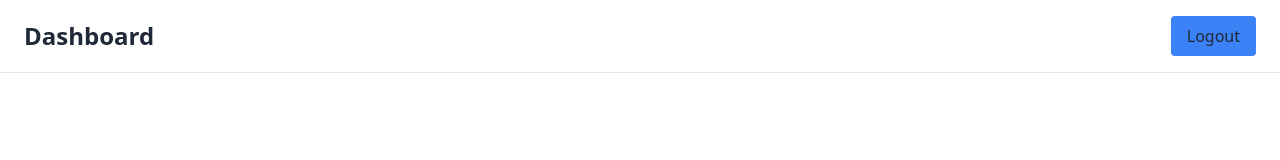
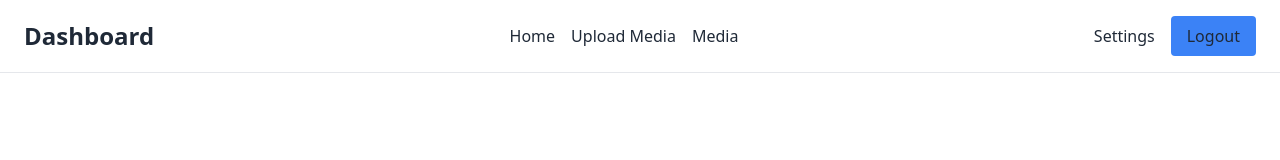
Before and after one commit to rashodkorala/bandumanamperi, a Next.js app: page /uploadMedia in a window 1280 px wide. Shown: the top 160 px of the page. Built offline with nearby package versions, Linux system fonts and the light colour scheme; no server answers.

Commit message:
add nav and update upload

```diff
--- a/src/Components/NavBar.tsx
+++ b/src/Components/NavBar.tsx
@@ -1,6 +1,7 @@
 import router from 'next/router';
 import React from 'react'
 import { logout } from '@/src/Controller/authController';
+import Link from 'next/link';
 
 type Props = {}
 
@@ -24,12 +25,31 @@ const NavBar = (props: Props) => {
   return (
     <div className="flex justify-between items-center py-4 px-6 border-b border-gray-200 dark:border-gray-900 bg-white dark:bg-black">
                 <h1 className="text-2xl font-semibold">Dashboard</h1>
-                <button
+                <div className='flex flex-row gap-4'>
+                    <Link href="/">
+                       Home
+                    </Link>
+
+                    <Link href="/uploadMedia">
+                          Upload Media
+                    </Link>
+
+                    <Link href="/viewAllMedia">
+                        Media
+                    </Link>
+
+                </div>
+                <div className='flex flex-row gap-4'>
+                    <button className="focus:outline-none">Settings</button>
+                    <button
                     className="bg-blue-500 py-2 px-4 rounded hover:bg-blue-600 focus:outline-none"
                     onClick={handleLogout}
                 >
                     Logout
                 </button>
+                </div>
+
+
             </div>
   )
 }
--- a/src/View/Artworks/UplodArtworks.tsx
+++ b/src/View/Artworks/UplodArtworks.tsx
@@ -53,6 +53,9 @@ const UplodMediaMain = (props: Props) => {
       type: mediaType
     }).then((res) => {
       console.log('Upload complete:', res);
+      // Clear the form
+      setMediaItem({ name: '', date: '', description: '', files: []});
+
     });
   };
 
```
